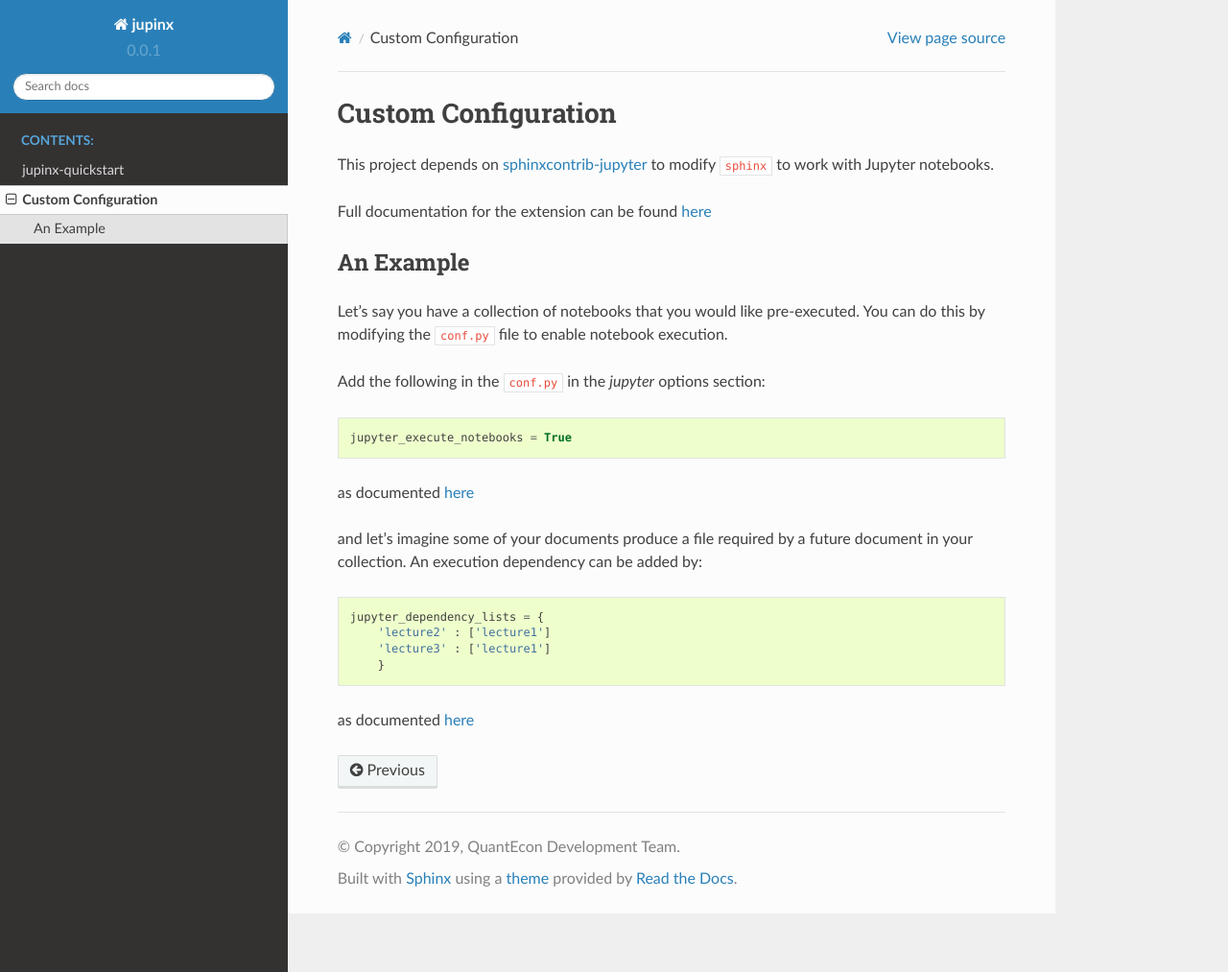
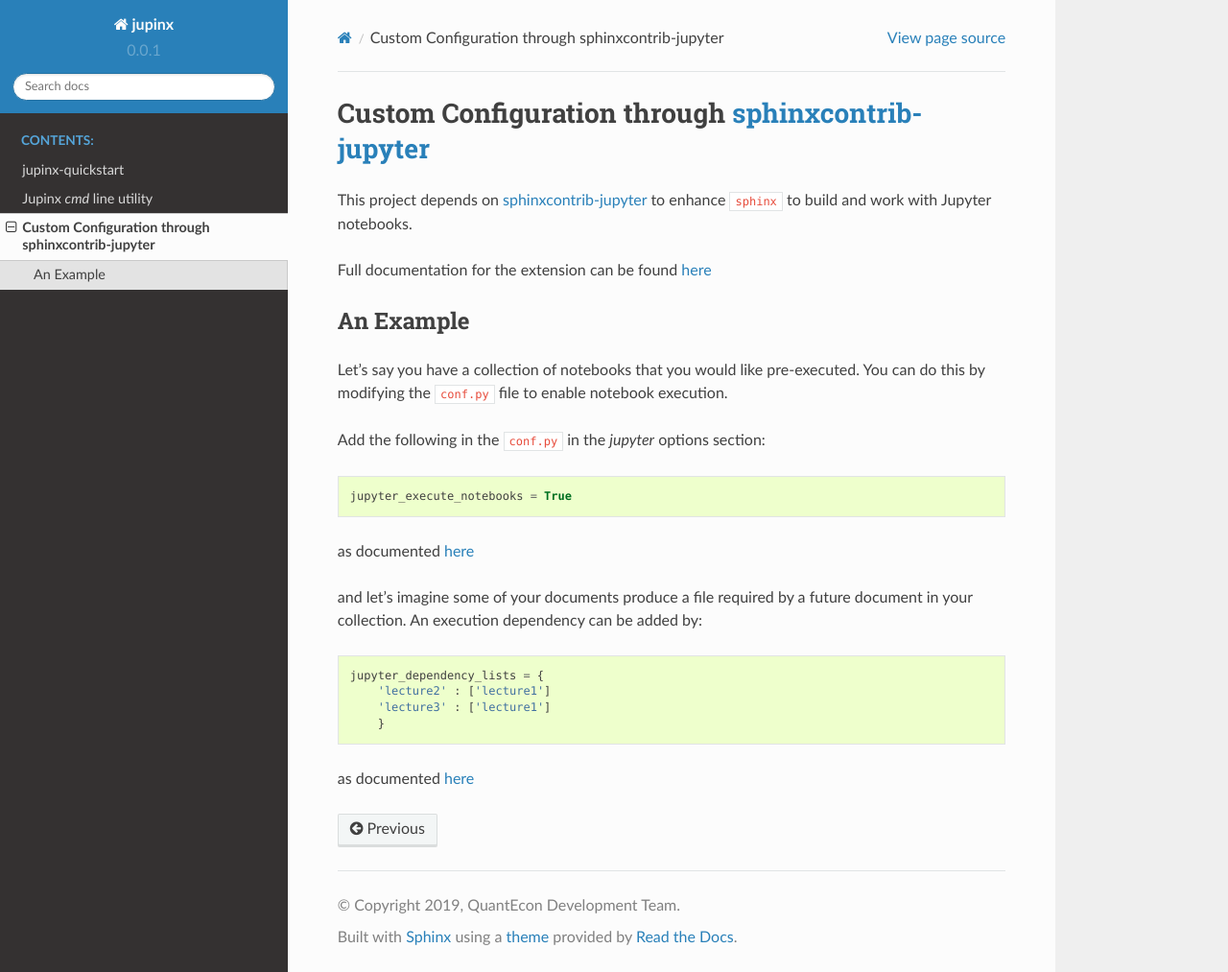
Before and after one commit to QuantEcon/jupinx, a Sphinx documentation site: the page built from docs/sphinx/sphinxcontrib-jupyter.rst, in a window 1280 px wide and 1013 px high. Shown: the whole window at 96% size. Built offline with Sphinx 7.4.7 and the Read the Docs theme 2.0.0, drawn with Linux system fonts in a browser that asks for light colours.

Commit message:
update docs

```diff
--- a/docs/sphinx/index.rst
+++ b/docs/sphinx/index.rst
@@ -10,7 +10,8 @@
    :caption: Contents:
 
    quickstart
-   custom-config
+   jupinx
+   sphinxcontrib-jupyter
 
 
 Credits
--- a/docs/sphinx/custom-config.rst
+++ b/docs/sphinx/sphinxcontrib-jupyter.rst
@@ -1,10 +1,10 @@
-.. _custom_configuration:
+.. _sphinxcontrib-jupyter:
 
-Custom Configuration
-====================
+Custom Configuration through `sphinxcontrib-jupyter <https://github.com/QuantEcon/sphinxcontrib-jupyter>`__
+===========================================================================================================
 
 This project depends on `sphinxcontrib-jupyter <https://github.com/QuantEcon/sphinxcontrib-jupyter>`__
-to modify ``sphinx`` to work with Jupyter notebooks.
+to enhance ``sphinx`` to build and work with Jupyter notebooks.
 
 Full documentation for the extension can be found `here <http://sphinxcontrib-jupyter.readthedocs.io/en/latest/?badge=latest>`__
 
```
Also changed, not shown: docs/sphinx/jupinx.rst (added, +59 -0 lines).
